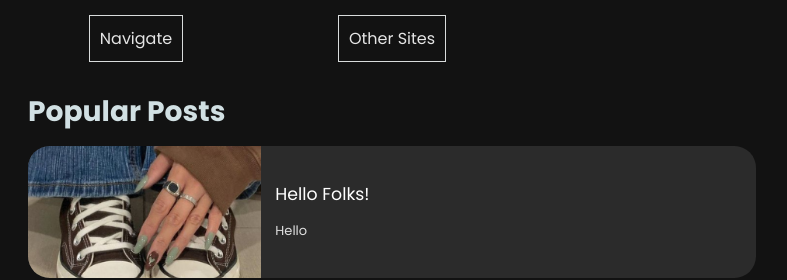
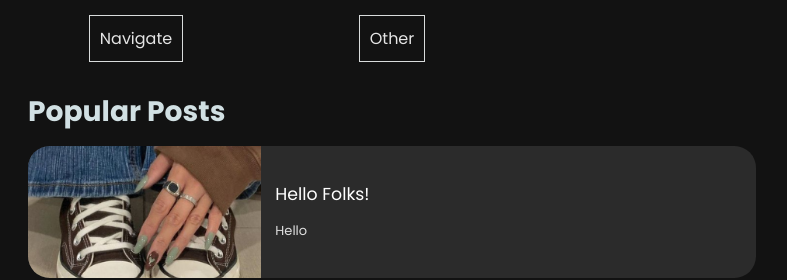
Before and after one commit to anuxious/refactored-waffle, a plain HTML site: page index.html in a window 1280 px wide. Shown: the top 280 px of the page, 248-1035 px from the left. Drawn offline with Linux system fonts and the light colour scheme.

Commit message:
Update index.html

```diff
--- a/index.html
+++ b/index.html
@@ -1798,7 +1798,7 @@
                                     <div>
 
                                         <div class="dropdown">
-                                     <button class="dropbtn">Other Sites</button>
+                                     <button class="dropbtn">Other</button>
                                        <div class="dropdown-content">
                                          <a href="#">Main Website</a>
                                          <a href="#">Projects</a>
```
